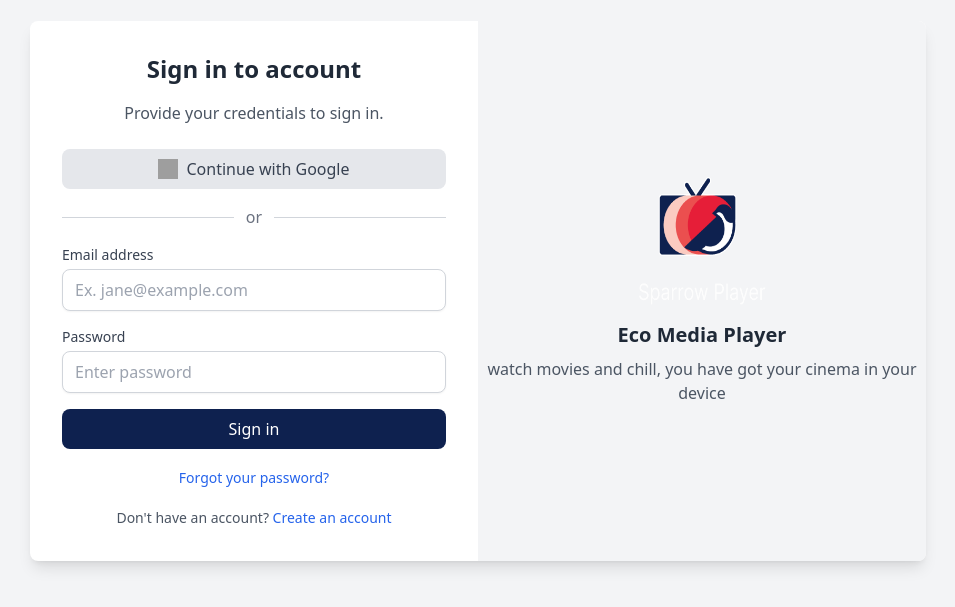
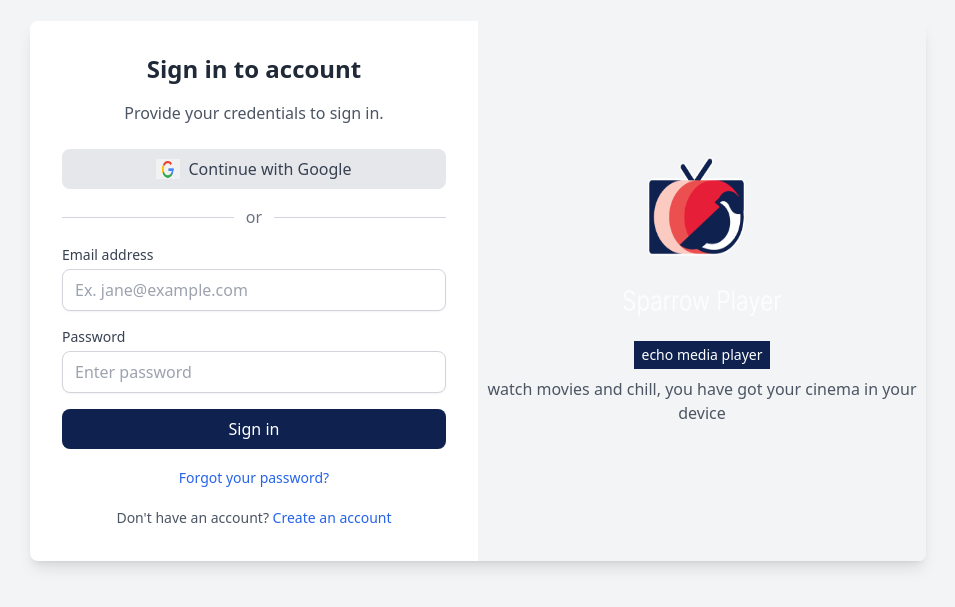
Before and after one commit to dawazakx/echo_med-a_player_web_user, a Next.js app: page /login in a window 1280 px wide. Shown: the part 109-716 px from the top of the page, without its empty margins (162-1117 px from the left). Built offline with nearby package versions, Linux system fonts and the light colour scheme; grey boxes are pictures that could not be loaded.

Commit message:
needs edit on the right side

```diff
--- a/pages/login.tsx
+++ b/pages/login.tsx
@@ -45,7 +45,7 @@
 
           {/* Google Sign-in Button */}
           <button className="w-full flex items-center justify-center bg-gray-200 text-gray-700 py-2 px-4 rounded-lg mb-4 hover:bg-gray-300 transition-colors duration-300">
-            <img src="/assets/google-icon.svg" alt="Google Icon" className="w-5 h-5 mr-2" />
+            <img src="/assets/google-logo.png" alt="Google Icon" className="w-6 h-5 mr-2" />
             Continue with Google
           </button>
 
@@ -117,8 +117,8 @@
         {/* Right side - additional information */}
         <div className="w-1/2 bg-gray-100 flex items-center justify-center">
           <div className="text-center">
-            <img src="/assets/logo.png" alt="Eco Media Player Logo" className="w-32 h-32 mx-auto mb-4" />
-            <h3 className="text-xl font-bold text-gray-800">Eco Media Player</h3>
+            <img src="/assets/logo.png" alt="Eco Media Player Logo" className="w-40 h-40 mx-auto mb-4" />  {/* Adjust size as needed */}
+            <h3 className="bg-[#0E214F] text-white text-sm px-2 py-1 mt-2 inline-block">echo media player</h3>  {/* Style text */}
             <p className="text-gray-600 mt-2">watch movies and chill, you have got your cinema in your device</p>
           </div>
         </div>
```
Also changed, not shown: public/assets/google-logo.png (added).
